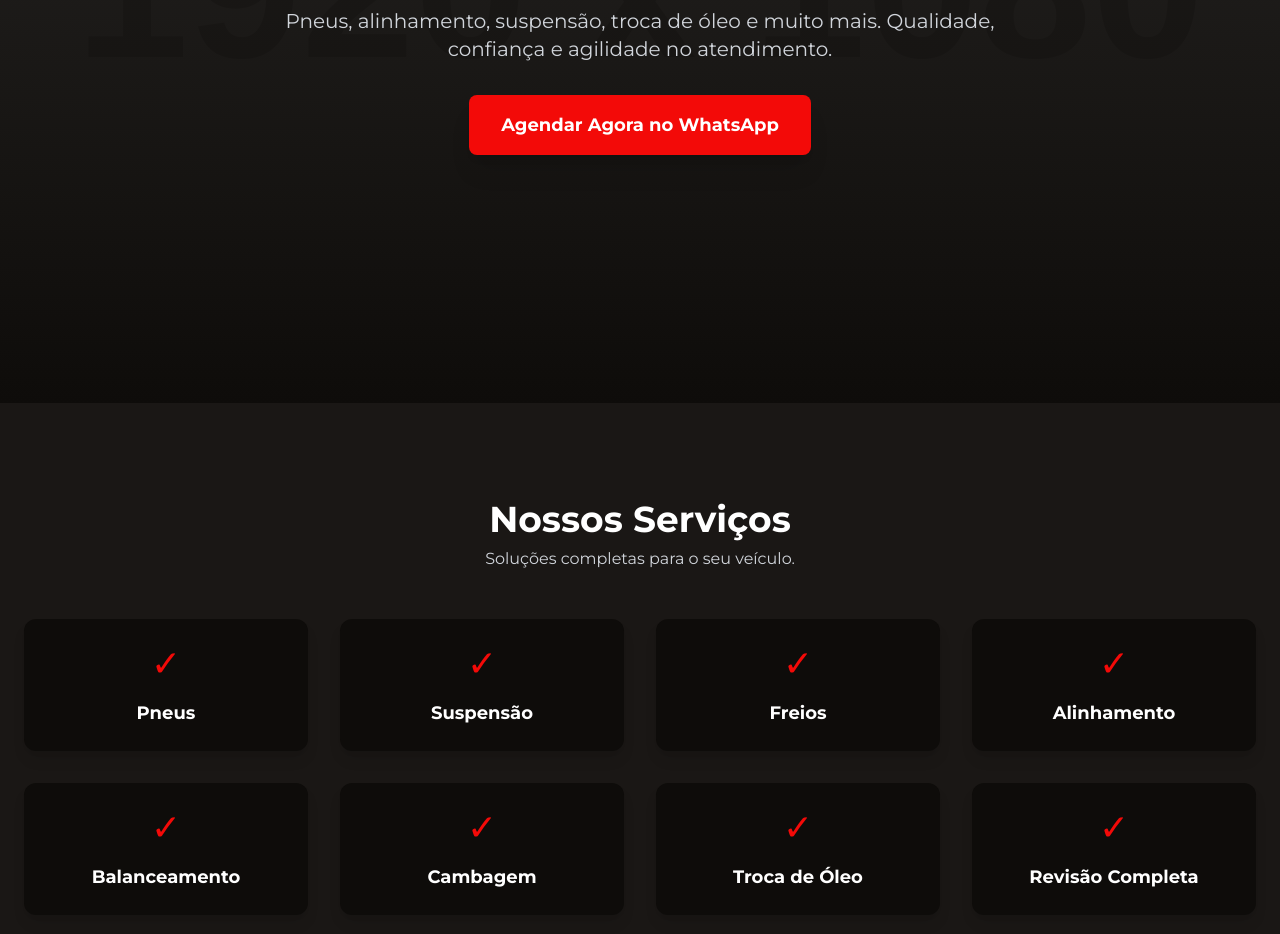
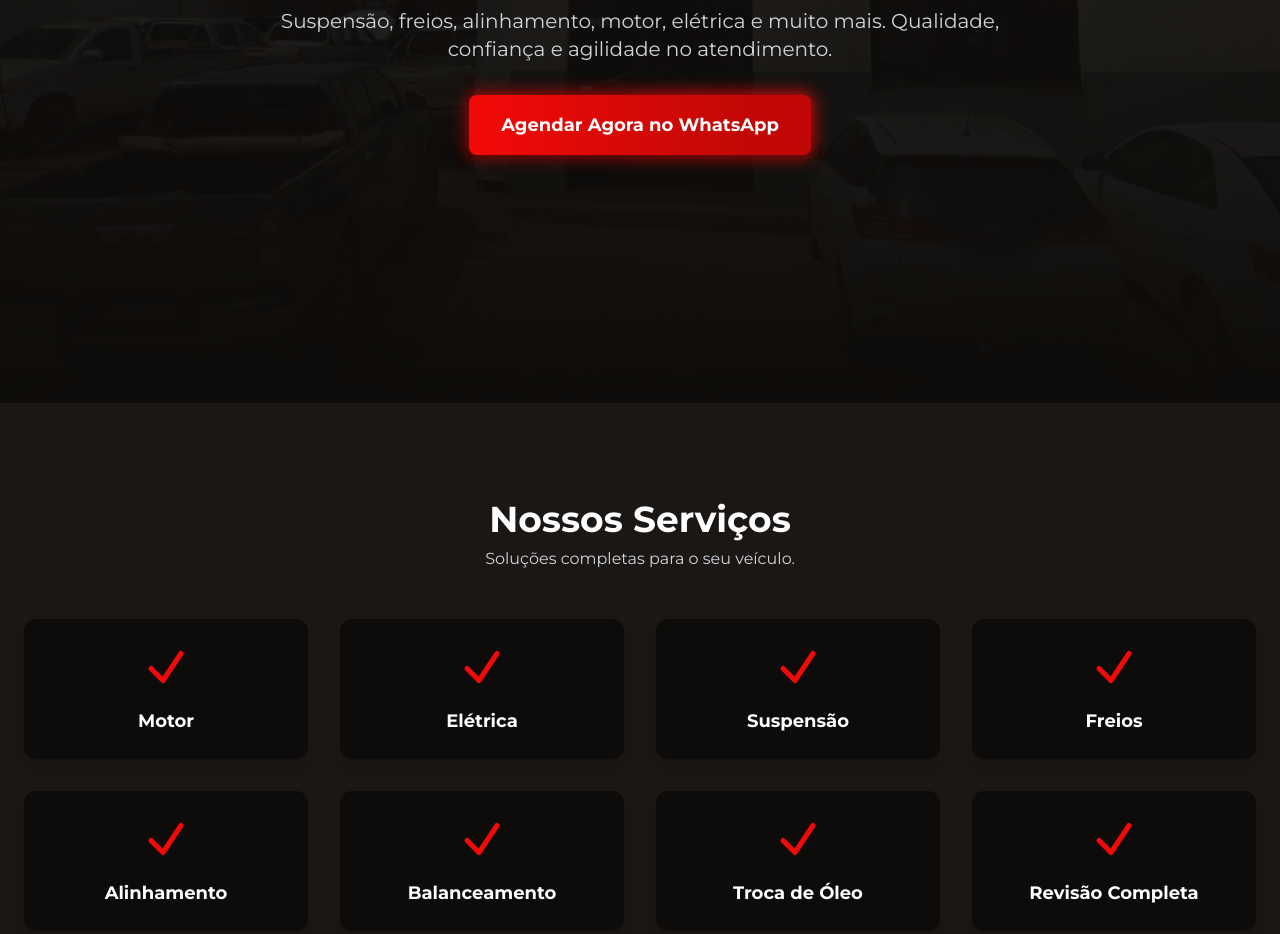
Before and after one commit to britsu/toyomix, a plain HTML site: page index.html in a window 1280 px wide. Shown: the part 397-1331 px from the top of the page. Drawn offline with nearby package versions, Linux system fonts and the light colour scheme; placeholder pictures from the web are drawn by us.

Commit message:
Refactor code structure for improved readability and maintainability

```diff
--- a/index.html
+++ b/index.html
@@ -5,9 +5,9 @@
     <meta name="viewport" content="width=device-width, initial-scale=1.0">
 
     <!-- SEO Meta Tags -->
-    <title>Toyomix Auto Center - Pneus, Alinhamento e Suspensão em Araguaína-TO</title>
-    <meta name="description" content="Seu carro em boas mãos na Toyomix Auto Center em Araguaína. Especialistas em pneus, alinhamento, balanceamento, suspensão e troca de óleo. Agende agora pelo WhatsApp!">
-    <meta name="keywords" content="oficina mecânica araguaína, auto center araguaína, pneus araguaína, troca de oleo araguaína, alinhamento e balanceamento">
+    <title>Toyomix Auto Center - Especialistas em Motor, Elétrica e Suspensão em Araguaína-TO</title>
+    <meta name="description" content="Seu carro em boas mãos na Toyomix Auto Center em Araguaína. Especialistas em motor, elétrica, alinhamento, suspensão e troca de óleo. Agende agora pelo WhatsApp!">
+    <meta name="keywords" content="oficina mecânica araguaína, auto center araguaína, conserto de motor araguaína, elétrica automotiva araguaína, alinhamento e balanceamento">
     <meta name="robots" content="index, follow">
     <link rel="canonical" href="https://www.toyomixaraguaina.com.br"> <!-- Substituir pela URL final -->
 
@@ -23,6 +23,12 @@
     <link href="https://fonts.googleapis.com/css2?family=Montserrat:wght@400;700;900&display=swap" rel="stylesheet">
 
     <style>
+        @property --gradient-angle {
+            syntax: "<angle>";
+            initial-value: 0deg;
+            inherits: false;
+        }
+
         body {
             font-family: 'Montserrat', sans-serif;
             background-color: #0E0C0A; /* Cinza Escuro (Quase Preto) */
@@ -32,24 +38,33 @@
             font-family: 'Montserrat', sans-serif;
         }
         .hero-bg {
-             background-image: linear-gradient(rgba(14, 12, 10, 0.85), rgba(14, 12, 10, 1)), url('https://placehold.co/1920x1080/1a1a1a/cccccc?text=Foto+da+Fachada+Toyomix');
+             background-image: linear-gradient(rgba(14, 12, 10, 0.85), rgba(14, 12, 10, 1)), url('background.png');
              background-size: cover;
              background-position: center;
         }
         .btn-red {
-            background-color: #F30A08; /* Vermelho principal */
+            background-image: linear-gradient(to right, #F30A08 0%, #C20806 80%);
             color: #FFFFFF;
-            transition: background-color 0.3s ease, transform 0.2s ease;
+            transition: transform 0.2s ease;
         }
         .btn-red:hover {
-            background-color: #C20806; /* Vermelho mais escuro para hover */
             transform: translateY(-2px);
+        }
+        .btn-red:disabled {
+            background-image: none;
+            background-color: #a12a28;
+            cursor: not-allowed;
         }
         .section-bg {
             background-color: #1a1715; /* Cinza Escuro para seções */
         }
         .card-bg {
             background-color: #0E0C0A;
+            transition: transform 0.3s ease, box-shadow 0.3s ease;
+        }
+        .card-bg:hover {
+            transform: translateY(-5px);
+            box-shadow: 0 10px 20px rgba(0,0,0,0.2);
         }
         .form-input {
             background-color: #1F1F1F;
@@ -74,6 +89,35 @@
         }
         .focus-ring-red:focus {
             --tw-ring-color: #F30A08;
+        }
+        @keyframes gradient-rotate {
+            0% { --gradient-angle: 0deg; }
+            100% { --gradient-angle: 360deg; }
+        }
+        .neon-wrapper {
+            position: relative;
+            z-index: 0;
+            display: inline-block;
+        }
+        .neon-wrapper::before {
+            content: '';
+            position: absolute;
+            top: -3px; left: -3px; right: -3px; bottom: -3px;
+            z-index: -1;
+            background: conic-gradient(
+                from var(--gradient-angle),
+                #F30A08, #C20806, #F30A08
+            );
+            border-radius: 0.75rem; /* Um pouco mais arredondado que o botão */
+            animation: gradient-rotate 4s linear infinite;
+            filter: blur(8px);
+            opacity: 0.8;
+        }
+        .service-icon {
+            width: 3rem; /* 48px */
+            height: 3rem; /* 48px */
+            color: #F30A08;
+            margin-bottom: 1rem;
         }
     </style>
 
@@ -124,9 +168,11 @@
             <div class="text-2xl font-bold text-white">
                 TOYOMIX
             </div>
-            <a href="#agendamento" class="btn-red font-bold py-2 px-4 rounded-lg text-sm md:text-base hidden sm:inline-block">
+            <div class="neon-wrapper hidden sm:inline-block">
+                <a href="#agendamento" class="btn-red relative font-bold py-2 px-4 rounded-lg text-sm md:text-base">
                     Agendar pelo WhatsApp
                 </a>
+            </div>
         </div>
     </header>
 
@@ -136,11 +182,13 @@
             <div class="container mx-auto px-6">
                 <h1 class="text-4xl md:text-6xl font-black text-white uppercase tracking-wider">Seu carro em <span class="text-red-brand">boas mãos.</span></h1>
                 <p class="mt-4 text-lg md:text-xl text-gray-light max-w-3xl mx-auto">
-                    Pneus, alinhamento, suspensão, troca de óleo e muito mais. Qualidade, confiança e agilidade no atendimento.
+                    Suspensão, freios, alinhamento, motor, elétrica e muito mais. Qualidade, confiança e agilidade no atendimento.
                 </p>
-                <a href="#agendamento" class="btn-red inline-block font-bold text-lg mt-8 py-4 px-8 rounded-lg shadow-xl">
+                <div class="neon-wrapper mt-8">
+                    <a href="#agendamento" class="btn-red relative inline-block font-bold text-lg py-4 px-8 rounded-lg shadow-xl">
                         Agendar Agora no WhatsApp
                     </a>
+                </div>
             </div>
         </section>
 
@@ -151,44 +199,44 @@
                 <p class="mt-2 text-gray-light">Soluções completas para o seu veículo.</p>
                 <div class="grid grid-cols-2 md:grid-cols-4 gap-6 md:gap-8 mt-12">
                     <!-- Serviço Card -->
-                    <div class="card-bg p-6 rounded-xl shadow-lg flex flex-col items-center">
-                        <span class="text-4xl text-red-brand">✓</span>
-                        <h3 class="mt-4 text-lg font-semibold">Pneus</h3>
+                    <div class="card-bg p-6 rounded-xl shadow-lg flex flex-col items-center justify-start h-full">
+                        <svg class="service-icon" xmlns="http://www.w3.org/2000/svg" fill="none" viewBox="0 0 24 24" stroke-width="2.5" stroke="currentColor"><path stroke-linecap="round" stroke-linejoin="round" d="M4.5 12.75l6 6 9-13.5" /></svg>
+                        <h3 class="text-lg font-semibold mt-auto">Motor</h3>
                     </div>
                     <!-- Serviço Card -->
-                    <div class="card-bg p-6 rounded-xl shadow-lg flex flex-col items-center">
-                        <span class="text-4xl text-red-brand">✓</span>
-                        <h3 class="mt-4 text-lg font-semibold">Suspensão</h3>
+                    <div class="card-bg p-6 rounded-xl shadow-lg flex flex-col items-center justify-start h-full">
+                        <svg class="service-icon" xmlns="http://www.w3.org/2000/svg" fill="none" viewBox="0 0 24 24" stroke-width="2.5" stroke="currentColor"><path stroke-linecap="round" stroke-linejoin="round" d="M4.5 12.75l6 6 9-13.5" /></svg>
+                        <h3 class="text-lg font-semibold mt-auto">Elétrica</h3>
                     </div>
                     <!-- Serviço Card -->
-                    <div class="card-bg p-6 rounded-xl shadow-lg flex flex-col items-center">
-                        <span class="text-4xl text-red-brand">✓</span>
-                        <h3 class="mt-4 text-lg font-semibold">Freios</h3>
+                    <div class="card-bg p-6 rounded-xl shadow-lg flex flex-col items-center justify-start h-full">
+                        <svg class="service-icon" xmlns="http://www.w3.org/2000/svg" fill="none" viewBox="0 0 24 24" stroke-width="2.5" stroke="currentColor"><path stroke-linecap="round" stroke-linejoin="round" d="M4.5 12.75l6 6 9-13.5" /></svg>
+                        <h3 class="text-lg font-semibold mt-auto">Suspensão</h3>
                     </div>
                     <!-- Serviço Card -->
-                    <div class="card-bg p-6 rounded-xl shadow-lg flex flex-col items-center">
-                        <span class="text-4xl text-red-brand">✓</span>
-                        <h3 class="mt-4 text-lg font-semibold">Alinhamento</h3>
+                    <div class="card-bg p-6 rounded-xl shadow-lg flex flex-col items-center justify-start h-full">
+                        <svg class="service-icon" xmlns="http://www.w3.org/2000/svg" fill="none" viewBox="0 0 24 24" stroke-width="2.5" stroke="currentColor"><path stroke-linecap="round" stroke-linejoin="round" d="M4.5 12.75l6 6 9-13.5" /></svg>
+                        <h3 class="text-lg font-semibold mt-auto">Freios</h3>
                     </div>
                     <!-- Serviço Card -->
-                    <div class="card-bg p-6 rounded-xl shadow-lg flex flex-col items-center">
-                        <span class="text-4xl text-red-brand">✓</span>
-                        <h3 class="mt-4 text-lg font-semibold">Balanceamento</h3>
+                    <div class="card-bg p-6 rounded-xl shadow-lg flex flex-col items-center justify-start h-full">
+                        <svg class="service-icon" xmlns="http://www.w3.org/2000/svg" fill="none" viewBox="0 0 24 24" stroke-width="2.5" stroke="currentColor"><path stroke-linecap="round" stroke-linejoin="round" d="M4.5 12.75l6 6 9-13.5" /></svg>
+                        <h3 class="text-lg font-semibold mt-auto">Alinhamento</h3>
                     </div>
                     <!-- Serviço Card -->
-                    <div class="card-bg p-6 rounded-xl shadow-lg flex flex-col items-center">
-                        <span class="text-4xl text-red-brand">✓</span>
-                        <h3 class="mt-4 text-lg font-semibold">Cambagem</h3>
+                    <div class="card-bg p-6 rounded-xl shadow-lg flex flex-col items-center justify-start h-full">
+                        <svg class="service-icon" xmlns="http://www.w3.org/2000/svg" fill="none" viewBox="0 0 24 24" stroke-width="2.5" stroke="currentColor"><path stroke-linecap="round" stroke-linejoin="round" d="M4.5 12.75l6 6 9-13.5" /></svg>
+                        <h3 class="text-lg font-semibold mt-auto">Balanceamento</h3>
                     </div>
                     <!-- Serviço Card -->
-                    <div class="card-bg p-6 rounded-xl shadow-lg flex flex-col items-center">
-                        <span class="text-4xl text-red-brand">✓</span>
-                        <h3 class="mt-4 text-lg font-semibold">Troca de Óleo</h3>
+                    <div class="card-bg p-6 rounded-xl shadow-lg flex flex-col items-center justify-start h-full">
+                        <svg class="service-icon" xmlns="http://www.w3.org/2000/svg" fill="none" viewBox="0 0 24 24" stroke-width="2.5" stroke="currentColor"><path stroke-linecap="round" stroke-linejoin="round" d="M4.5 12.75l6 6 9-13.5" /></svg>
+                        <h3 class="text-lg font-semibold mt-auto">Troca de Óleo</h3>
                     </div>
                     <!-- Serviço Card -->
-                    <div class="card-bg p-6 rounded-xl shadow-lg flex flex-col items-center">
-                        <span class="text-4xl text-red-brand">✓</span>
-                        <h3 class="mt-4 text-lg font-semibold">Revisão Completa</h3>
+                    <div class="card-bg p-6 rounded-xl shadow-lg flex flex-col items-center justify-start h-full">
+                        <svg class="service-icon" xmlns="http://www.w3.org/2000/svg" fill="none" viewBox="0 0 24 24" stroke-width="2.5" stroke="currentColor"><path stroke-linecap="round" stroke-linejoin="round" d="M4.5 12.75l6 6 9-13.5" /></svg>
+                        <h3 class="text-lg font-semibold mt-auto">Revisão Completa</h3>
                     </div>
                 </div>
             </div>
@@ -202,46 +250,12 @@
                     <p class="mt-2 text-gray-light">Entregamos mais do que serviços, entregamos confiança.</p>
                 </div>
                 <div class="max-w-4xl mx-auto mt-12 space-y-8">
-                    <!-- Diferencial Item -->
-                    <div class="flex items-start space-x-4">
-                        <div class="flex-shrink-0 text-2xl text-red-brand">✔️</div>
-                        <div>
-                            <h3 class="text-xl font-semibold">Atendimento especializado e ágil</h3>
-                            <p class="text-gray-light mt-1">Nossa equipe está pronta para entender e resolver seu problema com máxima eficiência.</p>
-                        </div>
-                    </div>
-                    <!-- Diferencial Item -->
-                    <div class="flex items-start space-x-4">
-                        <div class="flex-shrink-0 text-2xl text-red-brand">✔️</div>
-                        <div>
-                            <h3 class="text-xl font-semibold">Equipe técnica qualificada</h3>
-                            <p class="text-gray-light mt-1">Profissionais experientes e em constante treinamento para cuidar do seu carro.</p>
-                        </div>
-                    </div>
-                    <!-- Diferencial Item -->
-                    <div class="flex items-start space-x-4">
-                        <div class="flex-shrink-0 text-2xl text-red-brand">✔️</div>
-                        <div>
-                            <h3 class="text-xl font-semibold">Facilidade de agendamento pelo WhatsApp</h3>
-                            <p class="text-gray-light mt-1">Agende seu serviço em poucos cliques, sem burocracia.</p>
-                        </div>
-                    </div>
-                    <!-- Diferencial Item -->
-                    <div class="flex items-start space-x-4">
-                        <div class="flex-shrink-0 text-2xl text-red-brand">✔️</div>
-                        <div>
-                            <h3 class="text-xl font-semibold">Preço justo e serviço garantido</h3>
-                            <p class="text-gray-light mt-1">Transparência total no orçamento e garantia de qualidade em tudo que fazemos.</p>
-                        </div>
-                    </div>
-                    <!-- Diferencial Item -->
-                    <div class="flex items-start space-x-4">
-                        <div class="flex-shrink-0 text-2xl text-red-brand">✔️</div>
-                        <div>
-                            <h3 class="text-xl font-semibold">Localização estratégica</h3>
-                            <p class="text-gray-light mt-1">Fácil acesso para você não perder tempo.</p>
-                        </div>
-                    </div>
+                     <!-- Itens diferenciais -->
+                    <div class="flex items-start space-x-4"><div class="flex-shrink-0 text-2xl text-red-brand">✔️</div><div><h3 class="text-xl font-semibold">Atendimento especializado e ágil</h3><p class="text-gray-light mt-1">Nossa equipe está pronta para entender e resolver seu problema com máxima eficiência.</p></div></div>
+                    <div class="flex items-start space-x-4"><div class="flex-shrink-0 text-2xl text-red-brand">✔️</div><div><h3 class="text-xl font-semibold">Equipe técnica qualificada</h3><p class="text-gray-light mt-1">Profissionais experientes e em constante treinamento para cuidar do seu carro.</p></div></div>
+                    <div class="flex items-start space-x-4"><div class="flex-shrink-0 text-2xl text-red-brand">✔️</div><div><h3 class="text-xl font-semibold">Facilidade de agendamento pelo WhatsApp</h3><p class="text-gray-light mt-1">Agende seu serviço em poucos cliques, sem burocracia.</p></div></div>
+                    <div class="flex items-start space-x-4"><div class="flex-shrink-0 text-2xl text-red-brand">✔️</div><div><h3 class="text-xl font-semibold">Preço justo e serviço garantido</h3><p class="text-gray-light mt-1">Transparência total no orçamento e garantia de qualidade em tudo que fazemos.</p></div></div>
+                    <div class="flex items-start space-x-4"><div class="flex-shrink-0 text-2xl text-red-brand">✔️</div><div><h3 class="text-xl font-semibold">Localização estratégica</h3><p class="text-gray-light mt-1">Fácil acesso para você não perder tempo.</p></div></div>
                 </div>
             </div>
         </section>
@@ -251,7 +265,7 @@
             <div class="container mx-auto px-6">
                 <div class="max-w-2xl mx-auto text-center">
                     <h2 class="text-3xl md:text-4xl font-bold text-white">Agende seu Horário</h2>
-                    <p class="mt-2 text-gray-light">Preencha os campos abaixo para agilizar seu atendimento no WhatsApp.</p>
+                    <p class="mt-2 text-gray-light">Preencha os campos para agilizar seu atendimento no WhatsApp.</p>
                 </div>
                 <form id="whatsapp-form" class="max-w-2xl mx-auto mt-12 space-y-6">
                     <div>
@@ -266,7 +280,8 @@
                         <label for="servico" class="block text-sm font-medium text-gray-light mb-2">Serviço Desejado</label>
                         <select id="servico" name="servico" required class="form-input w-full border rounded-lg py-3 px-4 text-white focus:outline-none focus:ring-2 focus-ring-red">
                             <option value="Avaliação">Quero uma avaliação</option>
-                            <option value="Troca de Pneus">Troca de Pneus</option>
+                            <option value="Motor">Motor</option>
+                            <option value="Elétrica">Elétrica</option>
                             <option value="Alinhamento e Balanceamento">Alinhamento e Balanceamento</option>
                             <option value="Suspensão">Suspensão</option>
                             <option value="Freios">Freios</option>
@@ -282,9 +297,11 @@
                             <option value="Qualquer horário">Qualquer horário</option>
                         </select>
                     </div>
-                    <button type="submit" class="w-full btn-red font-bold py-4 px-8 rounded-lg text-lg shadow-xl">
+                    <div class="neon-wrapper w-full">
+                        <button type="submit" id="agendar-btn" class="w-full btn-red relative font-bold py-4 px-8 rounded-lg text-lg shadow-xl">
                             Solicitar Atendimento no WhatsApp
                         </button>
+                    </div>
                 </form>
             </div>
         </section>
@@ -305,7 +322,8 @@
                         referrerpolicy="no-referrer-when-downgrade">
                     </iframe>
                 </div>
-                <a href="https://maps.app.goo.gl/95u3yE8Jq2G7gKqE9" target="_blank" rel="noopener noreferrer" class="mt-8 inline-block btn-gray font-bold py-3 px-6 rounded-lg">
+                <!-- ATENÇÃO: O link abaixo foi fornecido pelo usuário. Verifique se ele está correto. -->
+                <a href="https://maps.app.goo.gl/E659RgrQ2i4qTAJ39" target="_blank" rel="noopener noreferrer" class="mt-8 inline-block btn-gray font-bold py-3 px-6 rounded-lg">
                     Abrir no Google Maps
                 </a>
             </div>
@@ -327,22 +345,23 @@
 
     <script>
         document.addEventListener('DOMContentLoaded', function() {
+            const phoneNumber = '5563992972600';
+
+            // Formulário de Agendamento
             const form = document.getElementById('whatsapp-form');
+
             form.addEventListener('submit', function(event) {
                 event.preventDefault();
-
-                // Contato correto da Toyomix com código do país e DDD
-                const phoneNumber = '5563992972600';
 
                 const nome = document.getElementById('nome').value;
                 const veiculo = document.getElementById('veiculo').value;
                 const servico = document.getElementById('servico').value;
                 const horario = document.getElementById('horario').value;
 
-                const message = `Olá, meu nome é ${nome}, possuo um ${veiculo}. Gostaria de agendar um(a) ${servico} para o horário da ${horario}.`;
+                // Monta a mensagem com os dados em negrito (usando asteriscos)
+                const message = `Olá, meu nome é *${nome}*, possuo um *${veiculo}*. Gostaria de agendar um(a) *${servico}* para o horário da *${horario}*.`;
 
                 const encodedMessage = encodeURIComponent(message);
-
                 const whatsappUrl = `https://api.whatsapp.com/send?phone=${phoneNumber}&text=${encodedMessage}`;
 
                 window.open(whatsappUrl, '_blank');
```
Also changed, not shown: background.png (added). Lines whose indentation alone changed are shown as unchanged.
